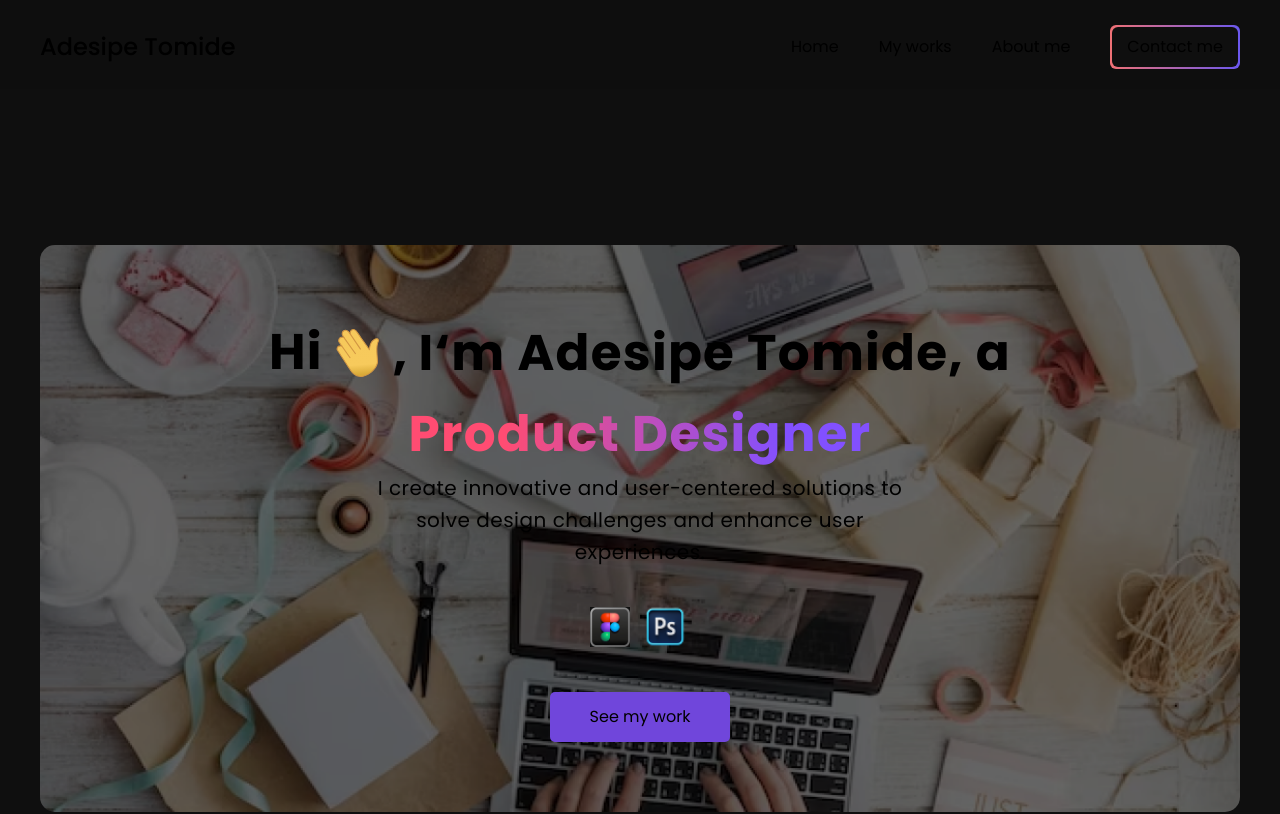
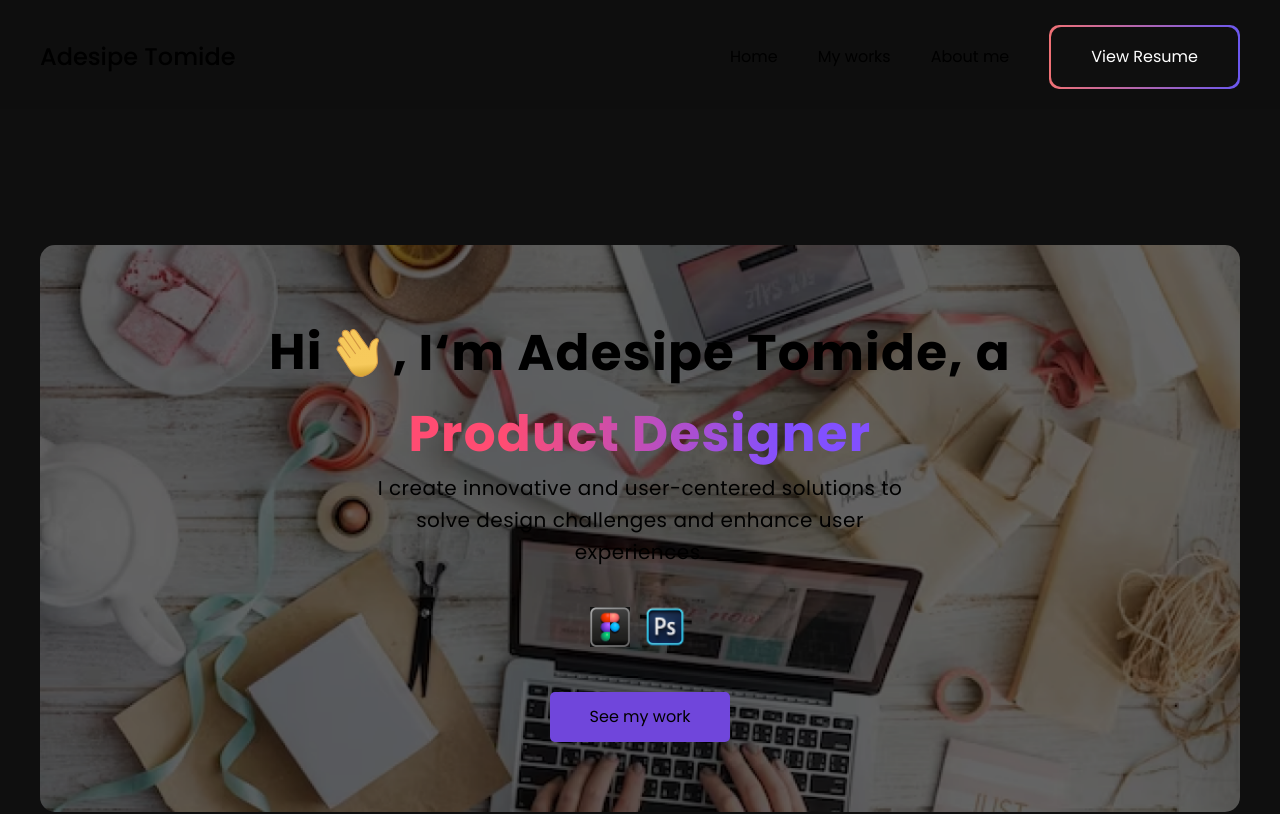
Before and after one commit to DaWei8/tomides-portfolio, a Next.js app: page / in a window 1280 px wide. Shown: the top 814 px of the page. Built offline with nearby package versions, Linux system fonts and the light colour scheme.

Commit message:
added view resume button

```diff
--- a/src/app/components/navbar.tsx
+++ b/src/app/components/navbar.tsx
@@ -36,10 +36,13 @@ export default function NavBar() {
             </Link>
           </li>
           <li>
-            <div className="flex border-solid fill-none p-[2px] bg-gradient-to-r from-[#F07175] to-[#6B58EF]  rounded-[6px] ">
-              <button className="flex px-[15px] py-[8px] bg-[#0F0F0F] rounded-[6px] ">
-                Contact me
-              </button>
+            <div className="flex border-solid fill-none p-[2px] bg-gradient-to-r from-[#F07175] to-[#6B58EF]  rounded-[10px] ">
+              <a
+                className=" h-[60px] px-[40px] bg-[#0f0f0f] text-[#fff]  rounded-[10px] mx-auto flex justify-center items-center "
+                href="/resume.pdf"
+              >
+                <p>View Resume</p>
+              </a>
             </div>
           </li>
         </ul>
--- a/src/app/page.tsx
+++ b/src/app/page.tsx
@@ -271,7 +271,7 @@ export default function Home() {
         id="portfolio"
         className="my-works flex flex-col gap-[80px] justify-center items-center "
       >
-        <div className=" flex flex-row md:text-[30px] text-[20px] px-[30px] py-[15px] font-semibold gap-[40px] mt-[20px] bg-[#141414] rounded-[10px] w-fit flex-auto items-center justify-center ">
+        <div className=" flex flex-row md:text-[30px] text-[1px] px-[30px] py-[15px] font-semibold gap-[40px] mt-[20px] bg-[#141414] rounded-[10px] w-fit flex-auto items-center justify-center ">
           <button
             onClick={caseSelection}
             className={
@@ -307,7 +307,7 @@ export default function Home() {
             ))}
           </div>
         ) : (
-          <div className=" md:container mx-auto flex flex-wrap flex-row w-full md:gap-[20px] lg:gap-[30px] gap-[40px] justify-center space-y-[100x] ">
+          <div className=" container mx-auto flex flex-wrap flex-col w-full md:gap-[20px] lg:gap-[30px] gap-[40px] items-center justify-center space-y-[100x] h-[1500px]  ">
             {designShots.map((content, index) => (
               <DesignShot
                 key={index}
@@ -490,7 +490,7 @@ const DesignShot = (props: any) => {
   return (
     <div className=" flex flex-col object-contain md:w-[530px] max-w-[380px] flex-auto bg-[#1F1F1F] rounded-[4px] overflow-hidden ">
       <Image className=" h-[90%] " src={props.image} alt=" case study image " />
-      <p className=" text-[20px] py-[10px] text-center md:h-auto h-[50px] ">
+      <p className=" text-[16px] py-[10px] text-center md:h-auto h-[50px] ">
         {props.title}
       </p>
       {/* <p className=" text-[20px] py-[10px] text-center md:h-auto h-[50px] ">{props.title}</p> */}
```
